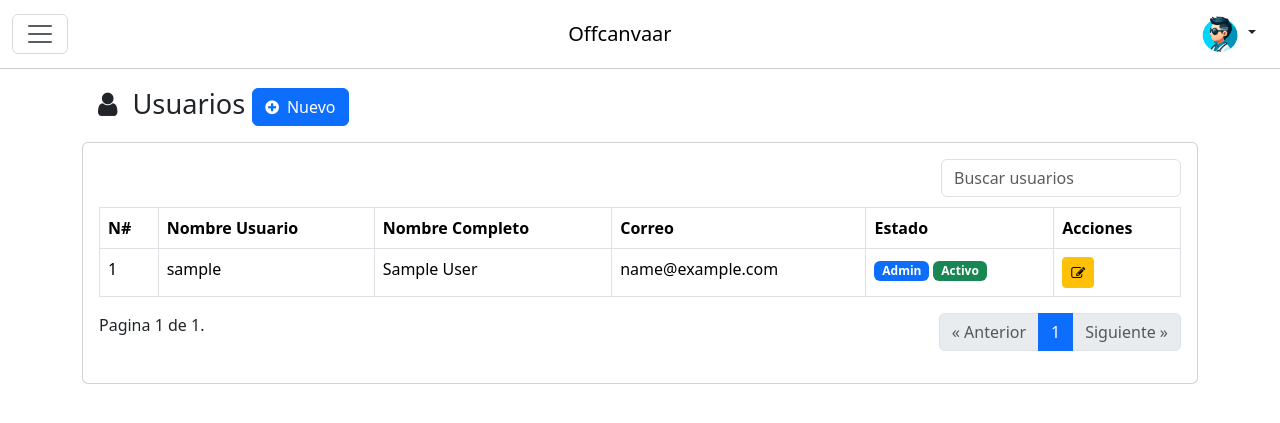
After one commit to Andonny1up/ssu_carnet, a Django app: page /admin/users/ in a window 1280 px wide. The commit adds this page. Shown: the top 423 px of the page. Run offline with Django 5.2, Linux system fonts and the light colour scheme; the visitor is signed in with stand-in values (Sample User, id 1); data comes from the database, SQL or seed files in the repository; some libraries are stand-ins or nearby versions.

Commit message:
users crud

```diff
--- a/admin_ssu/templates/admin_ssu/layouts/header.html
+++ b/admin_ssu/templates/admin_ssu/layouts/header.html
@@ -1,12 +1,51 @@
-{% load i18n %}
-<nav class="navbar bg-primary fixed-top" data-bs-theme="dark">
+{% load static %}
+<nav class="navbar bg-navbar fixed-top">
     <div class="container-fluid">
         <button class="navbar-toggler" type="button" data-bs-toggle="offcanvas" data-bs-target="#offcanvasNavbar" aria-controls="offcanvasNavbar" aria-label="Toggle navigation">
             <span class="navbar-toggler-icon"></span>
         </button>
-        <a class="navbar-brand" href="#">Offcanvas navbar</a>
-
-        <div class="offcanvas offcanvas-start bg-primary" tabindex="-1" id="offcanvasNavbar" aria-labelledby="offcanvasNavbarLabel">
+        <a class="navbar-brand" href="#">Offcanvaar</a>
+        <div class="dropdown dropdown-navbar">
+            <button type="button" class="btn btn-dropdown-navbar dropdown-toggle" data-bs-toggle="dropdown" aria-expanded="false" data-bs-auto-close="outside">
+                <img src="{% static "admin_ssu/img/users/default.png" %}" alt="" width="40px">
+            </button>
+            <div class="dropdown-menu dropdown-menu-end">
+                <div class="user-info">
+                    <div class="user-img">
+                        <img src="{% static "admin_ssu/img/users/default.png" %}" alt="" width="70px">
+                    </div>
+                    <div class="user-name">
+                        <p class="name">{{ request.user.username |upper }}</p>
+                        <p class="email">{{ request.user.email }}</p>
+                    </div>
+                </div>
+                <div class="dropdown-menu-links">
+                    <li>
+                        <a class="dropdown-item" href="#">
+                            <i class="fa fa-user"></i> Perfil
+                        </a>
+                    </li>
+                    <li>
+                        <a class="dropdown-item" href="{% url 'admin_ssu:home' %}">
+                            <i class="fa fa-home"></i> Inicio
+                        </a>
+                    </li>
+                </div>
+                <li class="dropdown-item">
+                    <form method="post" action="{% url 'admin_ssu:logout' %}">
+                        {% csrf_token %}
+                        <button type="submit" class="btn btn-logout">
+                            <i class="fa fa-power-off"></i> Cerrar sesión
+                        </button>
+                    </form>
+                </li>
+            </div>
+        </div>
+    </div>
+</nav>
+<div class="navbar" data-bs-theme="dark">
+    <div class="container-fluid">
+        <div class="offcanvas offcanvas-start text-bg-primary" tabindex="-1" id="offcanvasNavbar" aria-labelledby="offcanvasNavbarLabel">
             <div class="offcanvas-header">
                 <h5 class="offcanvas-title" id="offcanvasNavbarLabel">Offcanvas</h5>
                 <button type="button" class="btn-close" data-bs-dismiss="offcanvas" aria-label="Close"></button>
@@ -18,22 +57,14 @@
                             <i class="fa fa-home"></i>Inicio
                         </a>
                     </li>
-                    <li class="nav-item">
-                        <a class="nav-link" href="">Cliente</a>
-                    </li>
-                    <li class="nav-item">
-                        <a class="nav-link" href="">Producto</a>
-                    </li>
                     {% if perms.auth.view_user %}
-                        Permisos
-                    {% endif %}
                         <li class="nav-item dropdown">
                             <a class="nav-link dropdown-toggle" href="#" role="button" data-bs-toggle="dropdown" aria-expanded="false">
                             <i class="fa fa-lock"></i> Seguridad
                             </a>
                             <ul class="dropdown-menu">
                                 <li>
-                                <a class="dropdown-item" href="#">
+                                    <a class="dropdown-item" href="{% url "admin_ssu:user_view" %}">
                                         <i class="fa fa-user"></i> Usuarios
                                     </a>
                                 </li>
@@ -49,14 +80,11 @@
                                 </li>
                             </ul>
                         </li>
+                    {% endif %}
+
 
                     <li class="nav-item">
-                        <form method="post" action="{% url 'admin_ssu:logout' %}">
-                            {% csrf_token %}
-                            <button type="submit" class="nav-link btn btn-link">
-                                <i class="fa fa-sign-out-alt"></i> Cerrar sesión
-                            </button>
-                        </form>
+                        <a class="nav-link" href="">Cliente</a>
                     </li>
                     <li class="nav-item dropdown">
                         <a class="nav-link dropdown-toggle" href="#" role="button" data-bs-toggle="dropdown" aria-expanded="false">
@@ -79,4 +107,4 @@
             </div>
         </div>
     </div>
-</nav>
+</div>
--- a/admin_ssu/templates/admin_ssu/master.html
+++ b/admin_ssu/templates/admin_ssu/master.html
@@ -15,6 +15,59 @@
     <link rel="stylesheet" href="https://cdnjs.cloudflare.com/ajax/libs/font-awesome/4.7.0/css/font-awesome.min.css">
     <!-- reference CSS file -->
     <style>
+        :root {
+            --main-color: #0D6EFD;
+            --main-color-10: #1270fd;
+            --main-color-20: #2179fd;
+            --main-color-30: #0262f2;
+            --ligth-color: #fff;
+            --gray-color: #ccc;
+
+            --danger-color: #FA3E18;
+            --danger-color-10: #F52D05;
+        }
+        .bg-navbar{
+            background-color: var(--ligth-color);
+            border-bottom: 0.1rem solid var(--gray-color);
+        }
+        .dropdown-navbar .dropdown-menu{
+            width: 225px;
+        }
+        .dropdown-menu-links{
+            padding: 0rem;
+        }
+        .user-info{
+            display: flex;
+            padding: 0.5rem;
+        }
+        .user-info .user-name{
+            display: flex;
+            flex-direction: column;
+            justify-content: center;
+            align-items: flex-start;
+        }
+        .user-info .user-name p{
+            margin: 0;
+        }
+        .user-info .user-name .name{
+            font-size: 1rem;
+            font-weight: 500;
+            color: gray;
+        }
+        .user-info .user-name .email{
+            font-size: 0.7rem;
+            color: gray;
+        }
+        .btn-logout{
+            background-color: var(--danger-color);
+            color: var(--ligth-color);
+            border-radius: 0.2rem;
+            width: 100%;
+        }
+        .btn-logout:hover{
+            background-color: var(--danger-color-10);
+            color: var(--ligth-color);
+        }
         .offcanvas-body{
             padding: 0;
             {% comment %} background-color: gray; {% endcomment %}
@@ -27,31 +80,57 @@
             padding: 0.5rem 1.2rem;
         }
         .nav-link:hover{
-            {% comment %} background-color: #f8f9fa;#0D6EFD {% endcomment %}
-            background-image: linear-gradient(to right, #1270fd, #2179fd);
-            color: #fff;
+            background-image: linear-gradient(to right, var(--main-color-10),var(--main-color-20) );
+            color: var(--ligth-color);
         }
         .nav-link i{
             font-size: 1.5rem;
             padding-right: 0.5rem;
         }
-        .dropdown-menu {
+        .offcanvas-body .dropdown-menu {
             padding: 0;
 
-            background-color: #0262f2;
+            background-color: var(--main-color-30);
             border: none;
         }
-        .dropdown-item{
+        .offcanvas-body .dropdown-item{
             font-size: 1.2rem;
             padding: 0.5rem 1.2rem;
             padding-left: 2.5rem;
         }
-        .dropdown-item:hover{
-            {% comment %} background-color: #f8f9fa;#0D6EFD {% endcomment %}
-            background-image: linear-gradient(to right, #1270fd, #2179fd);
-            color: #fff;
+        .offcanvas-body .dropdown-item:hover{
+            background-image: linear-gradient(to right, var(--main-color-10), var(--main-color-20));
+            color: var
+        }
+        {% comment %} dropdown navbar {% endcomment %}
+        .dropdown-navbar{
+
+        }
+        .btn-dropdown-navbar{
+            border: none;
+        }
+        .btn-dropdown-navbar i{
+            font-size: 1.5rem;
+        }
+        .btn-dropdown-navbar:hover{
+            color: var(--main-color-20);
         }
 
+        main{
+            padding-top: 4rem;
+        }
+        .heading{
+            font-size: 1.7rem;
+            font-weight: 500;
+
+            padding: 0.5rem 1rem;
+        }
+        .heading i{
+            padding-right: 0.5rem;
+        }
+        .hidden{
+            display: none;
+        }
     </style>
     {% block css %}
 
--- /dev/null
+++ b/admin_ssu/templates/admin_ssu/users/user_list.html
@@ -0,0 +1,190 @@
+{% extends "admin_ssu/master.html" %}
+{% block title %} {{ title }} {% endblock title %}
+{% block content %}
+
+<div class="container">
+    <div class="row">
+        <div class="col">
+            <h1 class="heading">
+                <i class="fa fa-user"></i> {{ title }}
+                {% if perms.auth.add_user %}
+                <a href="{% url "admin_ssu:user_create" %}" class="btn btn-primary"><i class="fa fa-plus-circle"></i>Nuevo</a>
+                {% endif %}
+            </h1>
+
+        </div>
+    </div>
+    <div class="row">
+        <div class="col">
+            <div class="card">
+                <div class="card-body">
+                    <div class="search-div">
+                        <input class="form-control" type="text" id="search" placeholder="Buscar usuarios">
+                    </div>
+
+                    <div class="table-responsive">
+                        <div class="col-12">
+
+                            <table id="table_users" class="table table-hover table-bordered">
+                                <thead>
+                                    <tr class="text-bg-primary">
+                                        <th>N#</th>
+                                        <th>Nombre Usuario</th>
+                                        <th>Nombre Completo</th>
+                                        <th>Correo</th>
+                                        <th>Estado</th>
+                                        <th>Acciones</th>
+                                    </tr>
+                                </thead>
+                                <tbody id="search_results" style="display: none;">
+
+                                </tbody>
+                                <tbody id="original_data">
+                                    {% for user in users %}
+                                    <tr>
+                                        <td>{{ forloop.counter }}</td>
+                                        <td>{{ user.username }}</td>
+                                        <td>{{ user.first_name }} {{ user.last_name }}</td>
+                                        <td>{{ user.email }}</td>
+                                        <td>
+                                            {% if user.is_superuser %}
+                                                <span class="badge text-bg-primary">Admin</span>
+                                            {% endif %}
+                                            {% if user.is_active %}
+                                                <span class="badge text-bg-success">Activo</span>
+                                            {% else %}
+                                                <span class="badge text-bg-danger">Inactivo</span>
+                                            {% endif %}
+                                        </td>
+                                        <td>
+                                            <a href="{% url 'admin_ssu:user_edit' user.id %}" class="btn btn-sm btn-warning"><i class="fa fa-edit"></i></a>
+                                            {% comment %} <a href="{{ path('admin_user_delete', {'id': user.id}) }}" class="btn btn-sm btn-danger"><i class="fa fa-trash"></i></a> {% endcomment %}
+                                        </td>
+                                    </tr>
+                                    {% endfor %}
+                                </tbody>
+                            </table>
+                        </div>
+                    </div>
+                    <div id="pagination" class="row">
+                        <div class="col-md-6">
+                            <span class="step-links d-flex justify-content-center justify-content-md-start">
+                                <span class="current">
+                                    Pagina {{ page_obj.number }} de {{ page_obj.paginator.num_pages }}.
+                                </span>
+                            </span>
+                        </div>
+                        <div class="col">
+                            <nav aria-label="Page navigation">
+                                <ul class="pagination d-flex justify-content-center justify-content-md-end">
+                                    {% if page_obj.has_previous %}
+                                    <li class="page-item">
+                                        <a class="page-link" href="?page={{ page_obj.previous_page_number }}" aria-label="Previous">
+                                            <span aria-hidden="true">&laquo; <span class="pagi-hidden">Anterior</span></span>
+                                        </a>
+                                    </li>
+                                    <li class="page-item"><a class="page-link" href="?page=1"> 1 </a></li>
+                                    <li class="page-item disabled"><a class="page-link" href=""> ... </a></li>
+                                    <li class="page-item active"><span class="page-link">{{ page_obj.number }} </span></li>
+                                    {% else %}
+                                    <li class="page-item disabled">
+                                        <a class="page-link" href="" aria-label="Previous">
+                                            <span aria-hidden="true">&laquo; <span class="pagi-hidden">Anterior</span></span>
+                                        </a>
+                                    </li>
+                                    <li class="page-item active"><span class="page-link">{{ page_obj.number }} </span></li>
+                                    {% endif %}
+
+
+                                    {% comment %} {% for i in page_obj.paginator.page_range %}
+                                        {% if page_obj.number == i %}
+                                            <li class="page-item active"><span class="page-link">{{ i }}</span></li>
+                                        {% else %}
+                                            <li class="page-item"><a class="page-link" href="?page={{ i }}">{{ i }}</a></li>
+                                        {% endif %}
+                                    {% endfor %} {% endcomment %}
+
+
+                                    {% if page_obj.has_next %}
+                                    <li class="page-item disabled"><a class="page-link" href=""> ... </a></li>
+                                    <li class="page-item"><a class="page-link" href="?page={{ page_obj.paginator.num_pages }}"> {{ page_obj.paginator.num_pages }} </a></li>
+                                    <li class="page-item">
+                                        <a class="page-link" href="?page={{ page_obj.next_page_number }}" aria-label="Next">
+                                            <span aria-hidden="true"><span class="pagi-hidden">Siguiente</span> &raquo;</span>
+                                        </a>
+                                    </li>
+                                    {% else  %}
+                                    <li class="page-item disabled">
+                                        <a class="page-link" href="" aria-label="Next">
+                                            <span aria-hidden="true"><span class="pagi-hidden">Siguiente</span> &raquo;</span>
+                                        </a>
+                                    </li>
+                                    {% endif %}
+
+                                </ul>
+                            </nav>
+                        </div>
+                    </div>
+                </div>
+            </div>
+        </div>
+    </div>
+</div>
+<script src="https://ajax.googleapis.com/ajax/libs/jquery/3.7.1/jquery.min.js"></script>
+<script>
+    $('#search').on('input', function() {
+        var query = $(this).val();
+        if (query.length > 3) {
+            $.ajax({
+                url: '/admin/user-search/',
+                data: {
+                    'q': $(this).val()
+                },
+                dataType: 'json',
+                success: function(data) {
+                    let users = JSON.parse(data);
+                    let tbody = $('#search_results');
+                    tbody.empty();
+                    $.each(users, function(index, user) {
+                        let row = $('<tr></tr>');
+                        row.append('<td>' + (index + 1) + '</td>');
+                        row.append('<td>' + user.fields.username + '</td>');
+                        row.append('<td>' + user.fields.first_name + " " + user.fields.last_name + '</td>');
+                        row.append('<td>' + user.fields.email + '</td>');
+                        let status = user.fields.is_active ? '<span class="badge text-bg-success">Activo</span>' : '<span class="badge text-bg-danger">Inactivo</span>';
+                        let superuser = user.fields.is_superuser ? '<span class="badge text-bg-primary">Admin</span>' : '';
+                        row.append('<td>' + superuser + ' ' + status + '</td>');
+                        row.append('<td><a href="" class="btn btn-sm btn-warning"><i class="fa fa-edit"></i></a></td>');
+                        tbody.append(row);
+                    });
+                }
+            });
+            $('#pagination').addClass('hidden');
+            $('#original_data').hide();
+            $('#search_results').show();
+        } else {
+            $('#pagination').removeClass('hidden');
+            $('#search_results').hide();
+            $('#search_results').empty();
+            $('#original_data').show();
+        }
+    });
+</script>
+{% endblock content %}
+{% block css %}
+<style>
+    .search-div {
+        display: flex;
+        justify-content: flex-end;
+        margin-bottom: 10px;
+    }
+    .search-div input {
+        width: 15rem;
+    }
+    @media (max-width: 767px) {
+        .pagi-hidden{
+            display: none;
+        }
+    }
+</style>
+{% endblock css %}
--- a/admin_ssu/urls.py
+++ b/admin_ssu/urls.py
@@ -11,4 +11,10 @@ urlpatterns = [
     path('logout/', auth_views.LogoutView.as_view(), name='logout'),
 
     # path('accounts/', include('django.contrib.auth.urls')),  # include other auth urls
+
+    # Usuarios
+    path('users/', views.UserListView.as_view(), name='user_view'),
+    path('user-search/', views.UserSearchView.as_view(), name='user-search'),
+    path('users/create/', views.UserCreateView.as_view(), name='user_create'),
+    path('user/edit/<int:pk>/', views.UserEditView.as_view(), name='user_edit'),
 ]
--- a/admin_ssu/views.py
+++ b/admin_ssu/views.py
@@ -1,9 +1,28 @@
 from django.shortcuts import render, redirect
 
+from django.contrib.auth.mixins import LoginRequiredMixin
+from django.contrib.auth.models import User
+# formularios
+from .forms import EmailAuthenticationForm
+from . import forms
+from django.contrib.auth.forms import UserCreationForm, UserChangeForm
+
+#json
+from django.http import JsonResponse
+from django.core import serializers
+
+# models
+from django.db.models import Q
+from django.db.models import Value as V
+from django.db.models.functions import Concat
+
+# views
 from django.contrib.auth.views import LoginView
-from django.contrib.auth.mixins import LoginRequiredMixin
-from .forms import EmailAuthenticationForm
 from django.views import View
+from django.views.generic import ListView
+from django.views.generic.edit import CreateView,UpdateView
+
+from django.urls import reverse_lazy
 # Create your views here.
 # views.py
 
@@ -21,3 +40,47 @@ class EmailLoginView(LoginView):
 class HomePageView(LoginRequiredMixin,View):
     def get(self, request, *args, **kwargs):
         return render(request, 'admin_ssu/home.html')
+
+
+# Usuarios
+class UserListView(LoginRequiredMixin, ListView):
+    model = User
+    template_name = 'admin_ssu/users/user_list.html'
+    context_object_name = 'users'
+    paginate_by = 10
+
+    def get_queryset(self):
+        return User.objects.all().order_by('-date_joined')
+
+    def get_context_data(self, **kwargs):
+        context = super().get_context_data(**kwargs)
+        context['title'] = 'Usuarios'
+        return context
+
+
+class UserSearchView(LoginRequiredMixin,View):
+    def get(self, request, *args, **kwargs):
+        query = request.GET.get('q', '')
+        if query:
+            users = User.objects.annotate(
+                full_name=Concat('first_name', V(' '), 'last_name')
+            ).filter(Q(full_name__icontains=query) | Q(username__icontains=query))
+        else:
+            users = User.objects.all()
+        users_json = serializers.serialize('json', users)
+        return JsonResponse(users_json, safe=False)
+
+
+class UserCreateView(LoginRequiredMixin,CreateView):
+    model = User
+    form_class = forms.CustomUserCreationForm
+    template_name = 'admin_ssu/users/user_create.html'
+    success_url = reverse_lazy('admin_ssu:user_view')
+
+
+class UserEditView(LoginRequiredMixin, UpdateView):
+    model = User
+    form_class = forms.CustomUserEditForm
+    # form_class = UserChangeForm
+    template_name = 'admin_ssu/users/user_edit.html'
+    success_url = reverse_lazy('admin_ssu:user_view')
--- /dev/null
+++ b/requeriments.txt
@@ -0,0 +1,6 @@
+asgiref==3.7.2
+Django==5.0.1
+python-dotenv==1.0.0
+sqlparse==0.4.4
+typing_extensions==4.9.0
+tzdata==2023.4
```
Also changed, not shown: admin_ssu/forms.py (+21 -1 lines), admin_ssu/templates/admin_ssu/users/user_create.html (added, +11 -0 lines), admin_ssu/templates/admin_ssu/users/user_edit.html (added, +11 -0 lines), admin_ssu/static/admin_ssu/img/users/default.png (added). Lines whose indentation alone changed are shown as unchanged.
